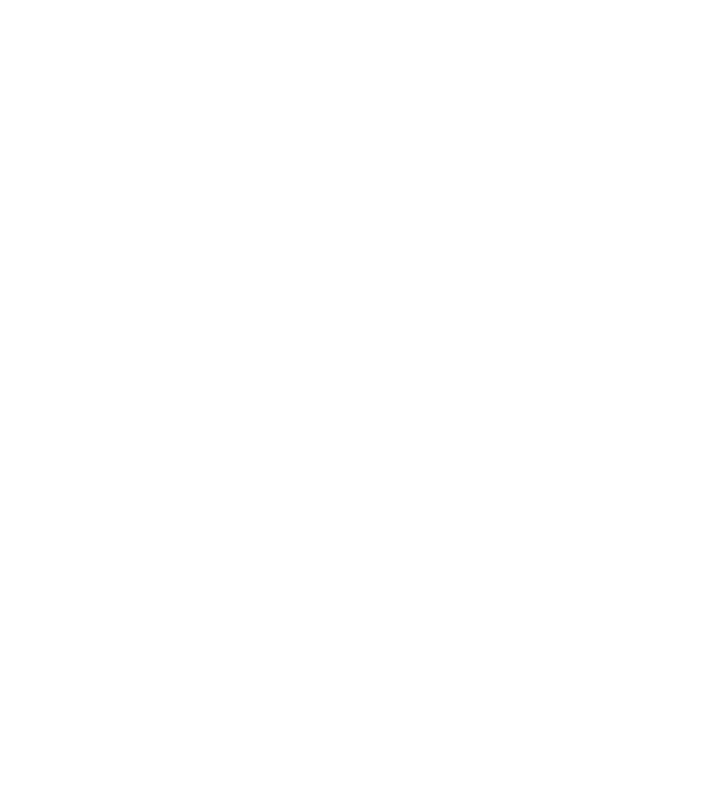
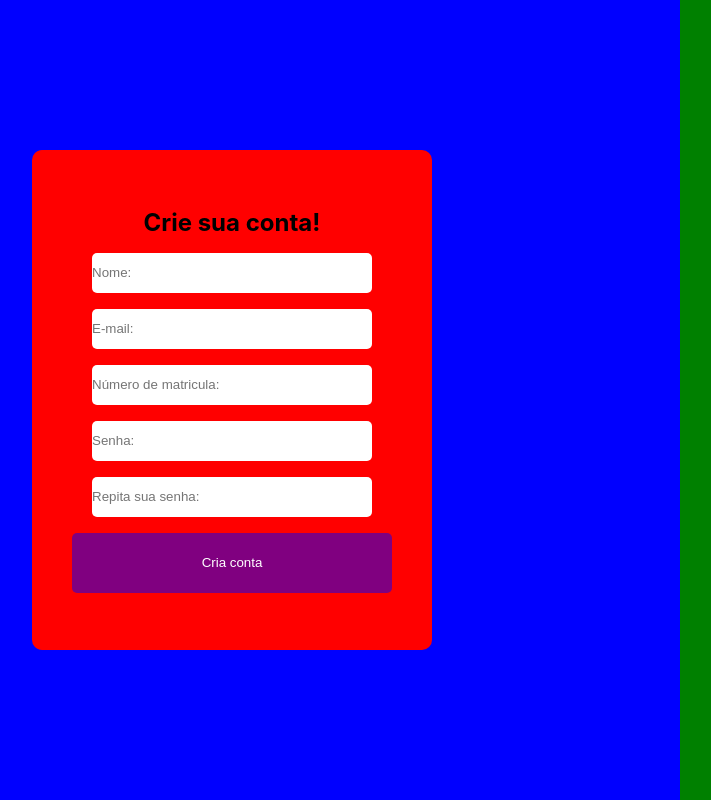
Before and after one commit to devGusta2/Mentec, a React (Create React App) app: page /Signup in a window 1280 px wide. Shown: the whole page, without its empty margins (216-927 px from the left). Built offline with nearby package versions, Linux system fonts and the light colour scheme.

Commit message:
Signup page

```diff
--- a/src/Pages/Signup/Signup.js
+++ b/src/Pages/Signup/Signup.js
@@ -5,7 +5,20 @@
 function Signup(){
     return(
         <div className={styles.main}>
+          <div className={styles.formBox}>
+            <form className={styles.form}>
+                <h2>Crie sua conta!</h2>
+                <input placeholder="Nome:"className={styles.inpt}></input>
+                <input placeholder="E-mail:"className={styles.inpt}></input>
+                <input placeholder="Número de matricula:"className={styles.inpt}></input>
+                <input placeholder="Senha:" className={styles.inpt}></input>
+                <input placeholder="Repita sua senha:" className={styles.inpt}></input>
+                <button className={styles.btn}>Cria conta</button>
+            </form>
+          </div>
+          <div className={styles.loginBox}>
 
+          </div>
         </div>
     );
 }
--- a/src/Pages/Signup/Signup.module.css
+++ b/src/Pages/Signup/Signup.module.css
@@ -20,5 +20,54 @@
 .main{
     height: 100vh;
     width: 100%;
+    display: flex;
+    flex-direction: row;
+
+}
+
+.formBox{
+    height: 100%;
+    width: 70%;
+    background-color: blue;
+    display: flex;
+    align-items: center;
+    justify-content: center;
+}
+.form{
+    height: 500px;
+    width: 400px;
     background-color: red;
+    border-radius: 10px;
+    display: flex;
+    flex-direction: column;
+    justify-content: center;
+    align-items: center;
+    gap: 1em;
+
 }
+.inpt{
+    width: 280px;
+    height: 40px;
+    border: 0;
+    outline: 0;
+    border-radius: 5px;
+}
+.btn{
+    width: 320px;
+    height: 60px;
+    border: 0;
+    outline: 0;
+    border-radius: 5px;
+    background-color: purple;
+    transition: 0.5s;
+    color: white;
+}
+
+.loginBox{
+    height: 100%;
+    width: 30%;
+    background-color: green;
+    display: flex;
+    flex-direction: column;
+    justify-content: space-around;
+}
--- a/src/Pages/Signup/Signup.modules.css
+++ /dev/null
@@ -1,6 +0,0 @@
-.container{
-    display: flex;
-    flex-direction: row;
-    justify-content: center;
-    align-items: center;
-}
--- a/src/Pages/Signup/index.js
+++ /dev/null
@@ -1,13 +0,0 @@
-
-import {Link} from 'react-router-dom';
-
-import styles from 'Signup.modules.css';
-function Signup(){
-    return(
-        <div className={styles.container}>
-
-        </div>
-    );
-}
-
-export default Signup;
--- a/src/index.js
+++ b/src/index.js
@@ -11,7 +11,7 @@
 
 //pages
 import App from './App';
-import Signup from './Pages/Signup/index';
+import Signup from './Pages/signup/Signup.js';
 import Login from './Pages/login';
 import Notfound from './Pages/Notfound/Notfound';
 
```
